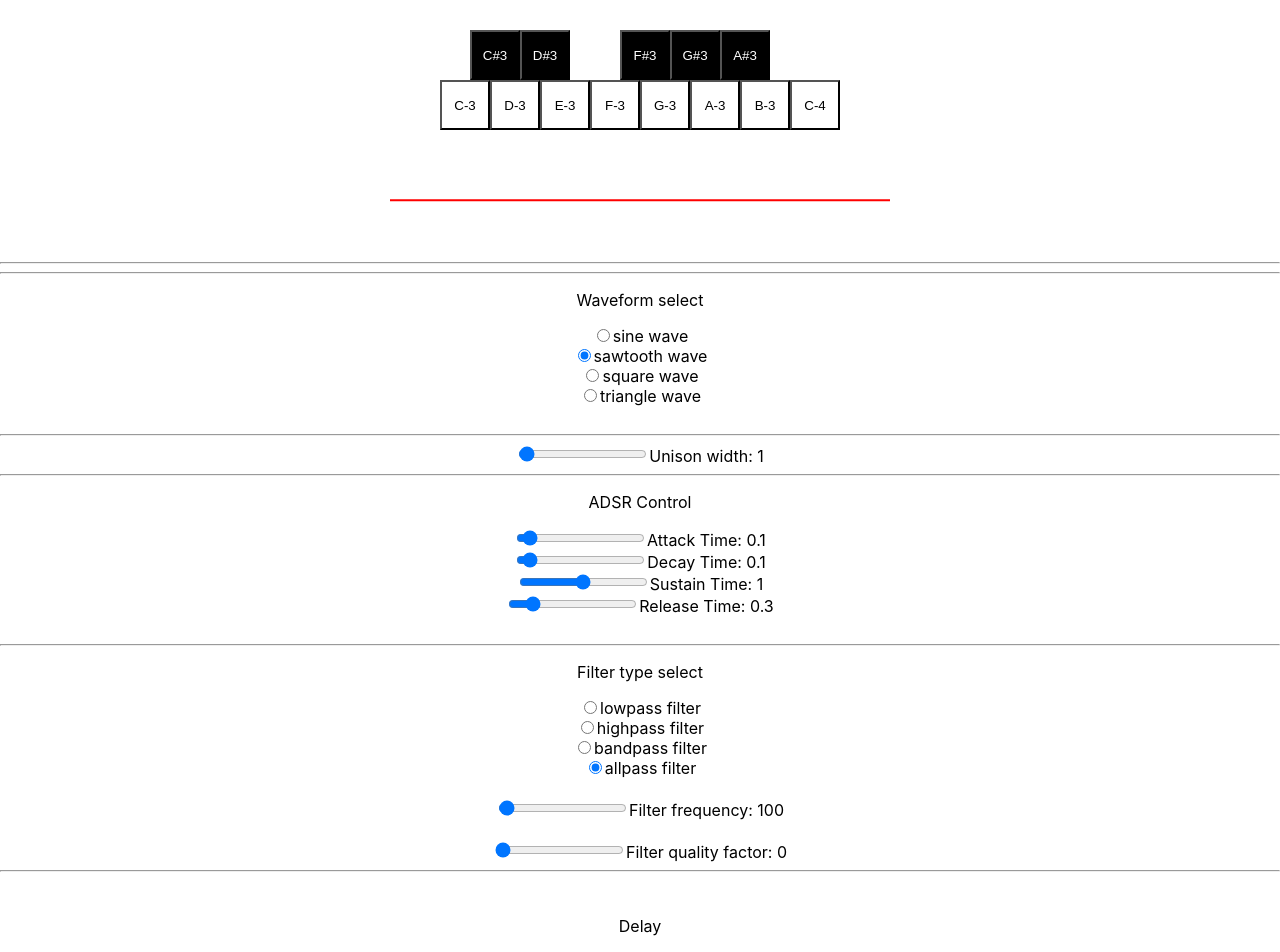
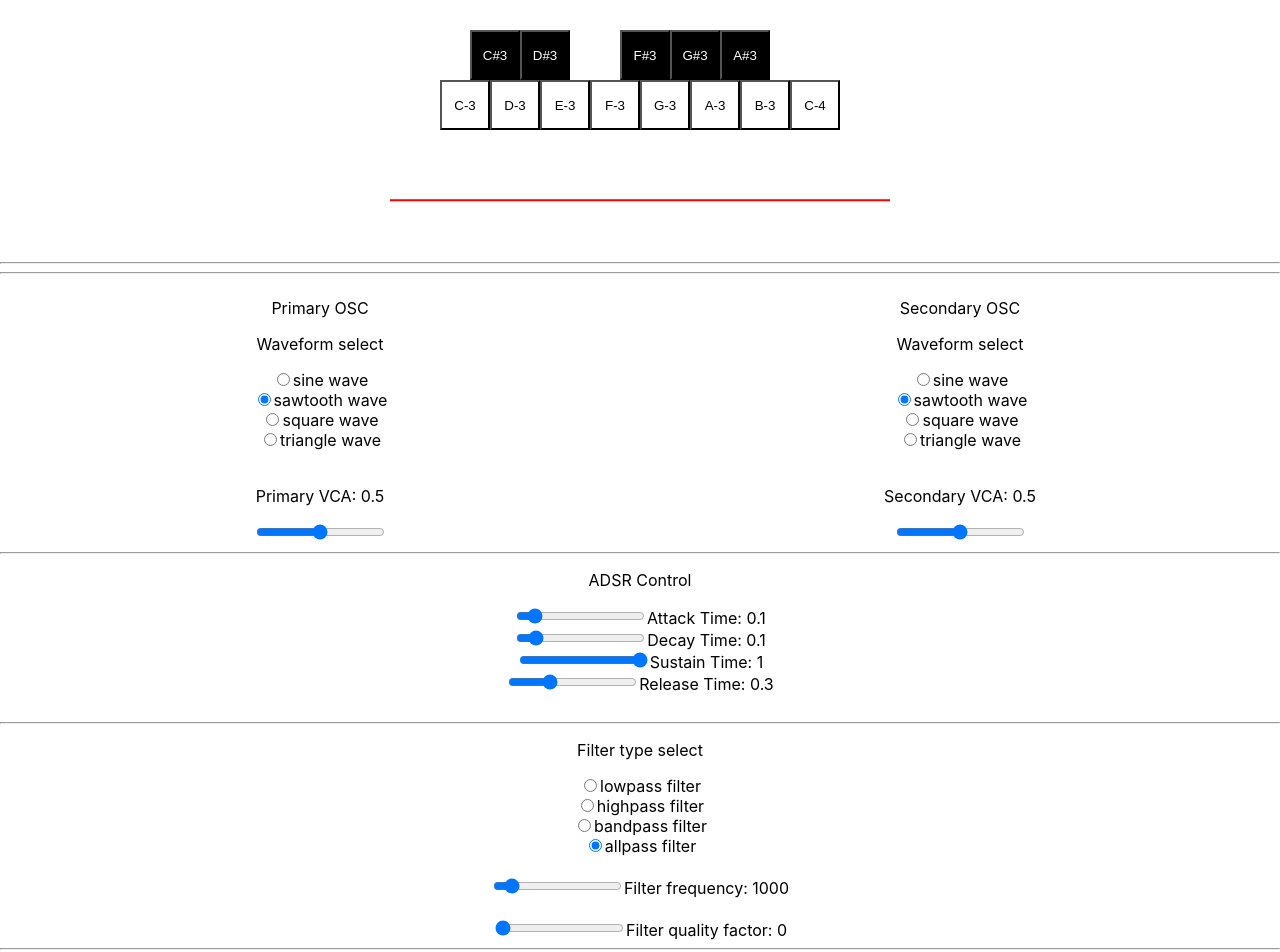
Before and after one commit to straburzynski/SynthJS, a React (Create React App) app: page / in a window 1280 px wide. Shown: the top 952 px of the page. Built offline with nearby package versions, Linux system fonts and the light colour scheme.

Commit message:
Two oscillators with separate waveforms and ADSRs.

```diff
--- a/src/App.tsx
+++ b/src/App.tsx
@@ -18,8 +18,8 @@ function App() {
 
     const [filterType, setFilterType] = useState<BiquadFilterType>(DefaultParams.filterType);
     const [filterQualityFactor, setFilterQualityFactor] = useState<number>(DefaultParams.qualityFactor);
-    const [waveform, setWaveform] = useState<OscillatorType>(DefaultParams.waveform);
-    const [unisonWidth, setUnisonWidth] = useState<number>(DefaultParams.unisonWidth);
+    const [primaryWaveform, setPrimaryWaveform] = useState<OscillatorType>(DefaultParams.waveform);
+    const [secondaryWaveform, setSecondaryWaveform] = useState<OscillatorType>(DefaultParams.waveform);
 
     const [attack, setAttack] = useState<number>(DefaultParams.attack);
     const [decay, setDecay] = useState<number>(DefaultParams.decay);
@@ -76,23 +76,26 @@ function App() {
     };
 
     const handleKey = (e: any, note: string) => {
-        synthEngine.current.audioContext.resume();
+        const s = synthEngine.current;
+        s.audioContext.resume();
         switch (e.type) {
             case 'mousedown':
             case 'keydown':
                 setCurrentNote(note);
-                synthEngine.current.vcoArray.forEach((vco: OscillatorNode) => {
-                    vco.type = waveform;
-                    vco.frequency.setValueAtTime(NOTES[note], 0);
-                });
-                synthEngine.current.vca.gain.value = 1;
-                envelopeOn(synthEngine.current.vca.gain, attack, decay, sustain);
+                s.primaryVco.type = primaryWaveform;
+                s.secondaryVco.type = secondaryWaveform;
+                s.primaryVco.frequency.setValueAtTime(NOTES[note], 0);
+                s.secondaryVco.frequency.setValueAtTime(NOTES[note], 0);
+                envelopeOn(s.primaryVca.gain, attack, decay, sustain);
+                envelopeOn(s.secondaryVca.gain, attack, decay, sustain);
                 break;
             case 'mouseup':
             case 'keyup':
                 if (currentNote === note) {
-                    synthEngine.current.vcoArray.forEach((vco: OscillatorNode) => (vco.type = waveform));
-                    envelopeOff(synthEngine.current.vca.gain, release);
+                    synthEngine.current.primaryVco.type = primaryWaveform;
+                    synthEngine.current.secondaryVco.type = secondaryWaveform;
+                    envelopeOff(s.primaryVca.gain, release);
+                    envelopeOff(s.secondaryVca.gain, release);
                     break;
                 }
         }
@@ -137,19 +140,11 @@ function App() {
         setRelease(changedRelease);
     };
 
-    const handleWaveformChange = (event: any) => {
+    const handleWaveformChange = (setWaveform: any, oscillatorNode: OscillatorNode, event: any) => {
         const selectedWaveform: OscillatorType = event.target.value;
         console.log('waveform: ', selectedWaveform);
-        synthEngine.current.vcoArray.forEach((vco: OscillatorNode) => (vco.type = waveform));
+        oscillatorNode.type = selectedWaveform;
         setWaveform(selectedWaveform);
-    };
-
-    const handleUnisonWidthChange = (event: any) => {
-        const width: number = event.target.valueAsNumber;
-        console.log('width: ', width);
-        synthEngine.current.vcoArray[1].detune.value = unisonWidth;
-        synthEngine.current.vcoArray[2].detune.value = -unisonWidth;
-        setUnisonWidth(width);
     };
 
     const handleDelayTimeChange = (event: any) => {
@@ -194,36 +189,54 @@ function App() {
             <canvas className="visualizer" width="500" height="100" ref={canvasRef} />
             <hr />
             <hr />
+            <div style={{ height: '100%', width: '50%', display: 'inline-block' }}>
+                <p>Primary OSC</p>
                 <p>Waveform select</p>
                 {Object.values(WaveformEnum).map((w, i) => {
                     return (
                         <div key={i}>
                             <input
                                 type="radio"
-                            id={w + '-wave'}
-                            name="waveform"
+                                id={w + '-wave-primary'}
+                                name="primary-waveform"
                                 value={w}
-                            onChange={handleWaveformChange}
-                            checked={w === waveform}
+                                onChange={(e) =>
+                                    handleWaveformChange(setPrimaryWaveform, synthEngine.current.primaryVco, e)
+                                }
+                                checked={w === primaryWaveform}
                             />
-                        <label htmlFor={w + '-wave'}>{w + ' wave'}</label>
+                            <label htmlFor={w + '-wave-primary'}>{w + ' wave'}</label>
                             <br />
                         </div>
                     );
                 })}
                 <br />
-            <hr />
+                <VolumeComponent name={'Primary VCA'} volumeNode={synthEngine.current.primaryVca} />
+            </div>
+            <div style={{ height: '100%', width: '50%', display: 'inline-block' }}>
+                <p>Secondary OSC</p>
+                <p>Waveform select</p>
+                {Object.values(WaveformEnum).map((w, i) => {
+                    return (
+                        <div key={i}>
                             <input
-                type="range"
-                id="unison-width-control"
-                name="unison-width-control"
-                min={DefaultParams.unisonWidthMin}
-                max={DefaultParams.unisonWidthMax}
-                value={unisonWidth}
-                onChange={handleUnisonWidthChange}
+                                type="radio"
+                                id={w + '-wave-secondary'}
+                                name="secondary-waveform"
+                                value={w}
+                                onChange={(e) =>
+                                    handleWaveformChange(setSecondaryWaveform, synthEngine.current.secondaryVco, e)
+                                }
+                                checked={w === secondaryWaveform}
                             />
-            <label htmlFor="unison-width-control">Unison width: {unisonWidth}</label>
+                            <label htmlFor={w + '-wave-secondary'}>{w + ' wave'}</label>
                             <br />
+                        </div>
+                    );
+                })}
+                <br />
+                <VolumeComponent name={'Secondary VCA'} volumeNode={synthEngine.current.secondaryVca} />
+            </div>
             <hr />
             <AdsrComponent
                 attack={attack}
--- a/src/components/FrequencyComponent/FrequencyComponent.tsx
+++ b/src/components/FrequencyComponent/FrequencyComponent.tsx
@@ -3,7 +3,7 @@ import RangeInput from '../shared/RangeInput/RangeInput';
 import { DefaultParams } from '../../consts/DefaultParams';
 
 const FrequencyComponent = ({ name, node }: any) => {
-    const [frequency, setFrequency] = useState<number>(100);
+    const [frequency, setFrequency] = useState<number>(DefaultParams.filter);
 
     const handleFrequencyChange = (event: any) => {
         const changedFrequency: number = event.target.value;
--- a/src/components/VolumeComponent/VolumeComponent.tsx
+++ b/src/components/VolumeComponent/VolumeComponent.tsx
@@ -2,21 +2,21 @@ import React, { useState } from 'react';
 import RangeInput from '../shared/RangeInput/RangeInput';
 
 const VolumeComponent = ({ name, volumeNode }: any) => {
-    const [masterVolume, setMasterVolume] = useState<number>(0.5);
+    const [volume, setVolume] = useState<number>(0.5);
 
     const handleVolumeChange = (event: any) => {
         const volumeLevel: number = event.target.valueAsNumber;
         console.log('volume change: ', name, volumeLevel);
         volumeNode.gain.value = volumeLevel;
-        setMasterVolume(volumeLevel);
+        setVolume(volumeLevel);
     };
 
     return (
         <div>
             <p>
-                {name}: {masterVolume}
+                {name}: {volume}
             </p>
-            <RangeInput min={0} max={1} step={0.05} value={masterVolume} onChange={handleVolumeChange} />
+            <RangeInput min={0} max={1} step={0.05} value={volume} onChange={handleVolumeChange} />
             <br />
         </div>
     );
--- a/src/consts/DefaultParams.ts
+++ b/src/consts/DefaultParams.ts
@@ -5,22 +5,22 @@ export const DefaultParams = {
     waveform: WaveformEnum.SAWTOOTH,
     filterType: FilterTypeEnum.ALLPASS,
 
-    unisonWidth: 1,
-    unisonWidthMin: 0,
-    unisonWidthMax: 100,
+    detune: 0,
+    detuneMin: -100,
+    detuneMax: 100,
 
     attack: 0.1,
     decay: 0.1,
     release: 0.3,
     sustain: 1.0,
     adsrMin: 0,
-    adsrMax: 2,
+    adsrMax: 1,
 
     gain: 0.5,
     gainMin: 0,
     gainMax: 1,
 
-    filter: 100,
+    filter: 1000,
     filterMin: 50,
     filterMax: 10000,
 
--- a/src/models/SynthEngineModel.ts
+++ b/src/models/SynthEngineModel.ts
@@ -1,7 +1,9 @@
 export interface SynthEngineModel {
     audioContext: AudioContext;
-    vcoArray: OscillatorNode[];
-    vca: GainNode;
+    primaryVco: OscillatorNode;
+    secondaryVco: OscillatorNode;
+    primaryVca: GainNode;
+    secondaryVca: GainNode;
     filter: BiquadFilterNode;
     delayNode: DelayNode;
     delayFeedback: GainNode;
--- a/src/services/SynthEngineFactory.tsx
+++ b/src/services/SynthEngineFactory.tsx
@@ -9,20 +9,21 @@ export const createSynthEngine = (): SynthEngineModel => {
     audioContext.suspend();
 
     // create oscillators
-    const oscWidthA = audioContext.createOscillator();
-    oscWidthA.detune.value = DefaultParams.unisonWidth;
-    const oscWidthB = audioContext.createOscillator();
-    oscWidthB.detune.value = -DefaultParams.unisonWidth;
-    let VCOs: OscillatorNode[] = [audioContext.createOscillator(), oscWidthA, oscWidthB];
+    const primaryVco = audioContext.createOscillator();
+    const secondaryVco = audioContext.createOscillator();
+    // todo: create primary and secondary detune
 
-    // create gain
-    let VCA = audioContext.createGain();
+    // todo: create vca after adsr
+    // create adsr
+    let primaryVca = audioContext.createGain();
+    let secondaryVca = audioContext.createGain();
+
     let filter = audioContext.createBiquadFilter();
-    let masterVCA = audioContext.createGain();
+    let masterVca = audioContext.createGain();
 
     // configure filter
     filter.type = DefaultParams.filterType;
-    filter.frequency.setTargetAtTime(2000, audioContext.currentTime, 0);
+    filter.frequency.setTargetAtTime(DefaultParams.filter, audioContext.currentTime, 0);
     filter.Q.value = DefaultParams.qualityFactor;
 
     //configure delay
@@ -31,10 +32,10 @@ export const createSynthEngine = (): SynthEngineModel => {
     const delayFeedback = audioContext.createGain();
     delayFeedback.gain.value = DefaultParams.delayFeedback;
 
-    // connect vco and filter
-    VCOs.forEach((vco) => vco.connect(VCA));
-    VCA.connect(filter);
-    filter.connect(masterVCA);
+    // connect vco, vca and filter
+    primaryVco.connect(primaryVca).connect(filter);
+    secondaryVco.connect(secondaryVca).connect(filter);
+    filter.connect(masterVca);
 
     // connect delay
     filter.connect(delayNode);
@@ -42,9 +43,11 @@ export const createSynthEngine = (): SynthEngineModel => {
     delayFeedback.connect(filter);
 
     // set volume
-    masterVCA.gain.value = DefaultParams.gain;
-    VCA.gain.value = DefaultParams.gainMin;
-    VCOs.forEach((vco) => vco.start());
+    masterVca.gain.value = DefaultParams.gain;
+    primaryVca.gain.value = DefaultParams.gainMin;
+    secondaryVca.gain.value = DefaultParams.gainMin;
+    primaryVco.start();
+    secondaryVco.start();
 
     // analyser
     const analyser = audioContext.createAnalyser();
@@ -53,17 +56,19 @@ export const createSynthEngine = (): SynthEngineModel => {
     const analyserBufferLength = analyser.fftSize;
 
     // connect master volume
-    masterVCA.connect(analyser);
+    masterVca.connect(analyser);
     analyser.connect(audioContext.destination);
 
     return {
         audioContext: audioContext,
-        vcoArray: VCOs,
-        vca: VCA,
+        primaryVco: primaryVco,
+        secondaryVco: secondaryVco,
+        primaryVca: primaryVca,
+        secondaryVca: secondaryVca,
         filter: filter,
         delayNode: delayNode,
         delayFeedback: delayFeedback,
-        masterVca: masterVCA,
+        masterVca: masterVca,
         analyserNode: analyser,
         analyserData: new Uint8Array(analyserBufferLength),
     };
```
Lines whose indentation alone changed are shown as unchanged.
